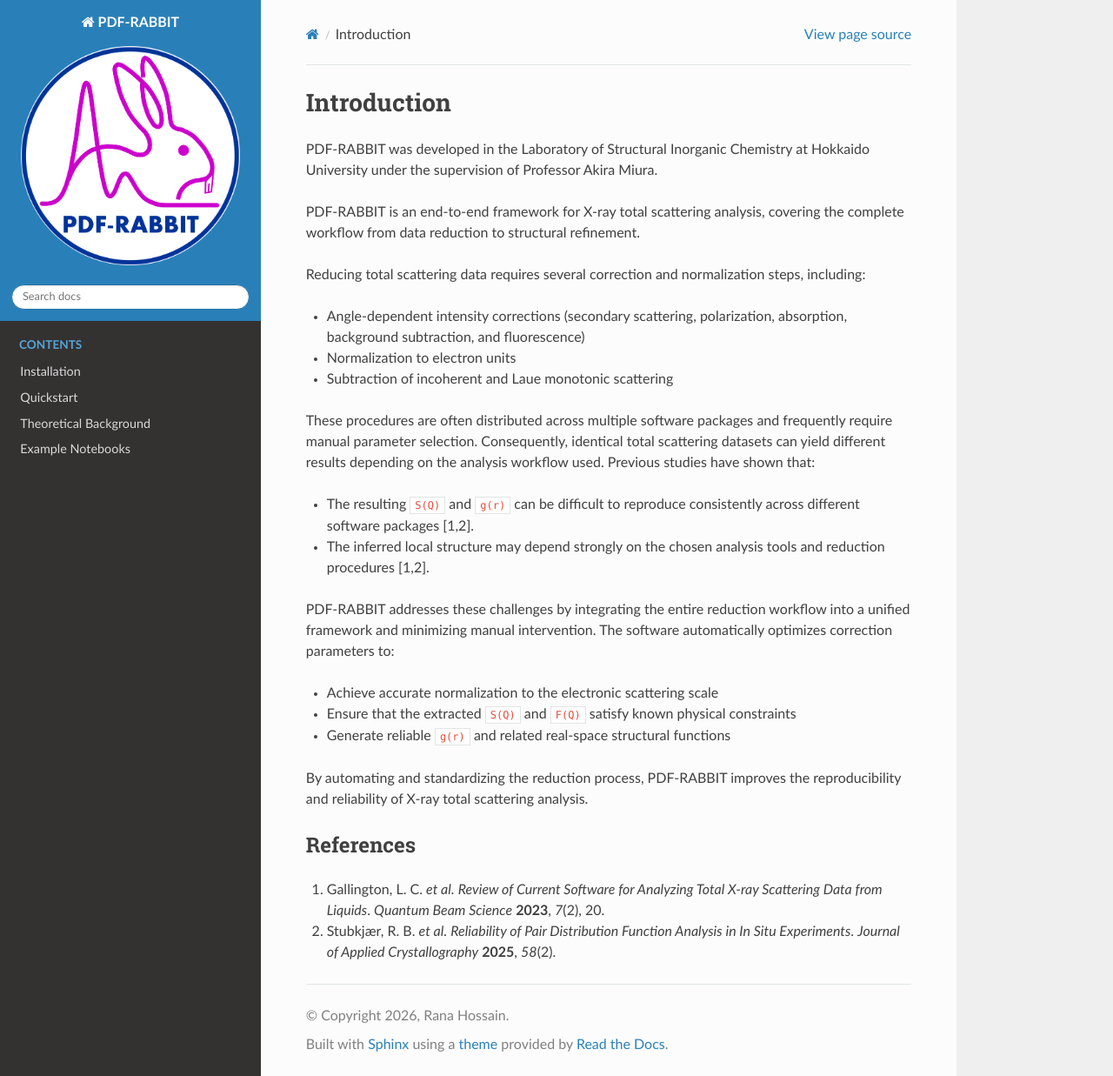
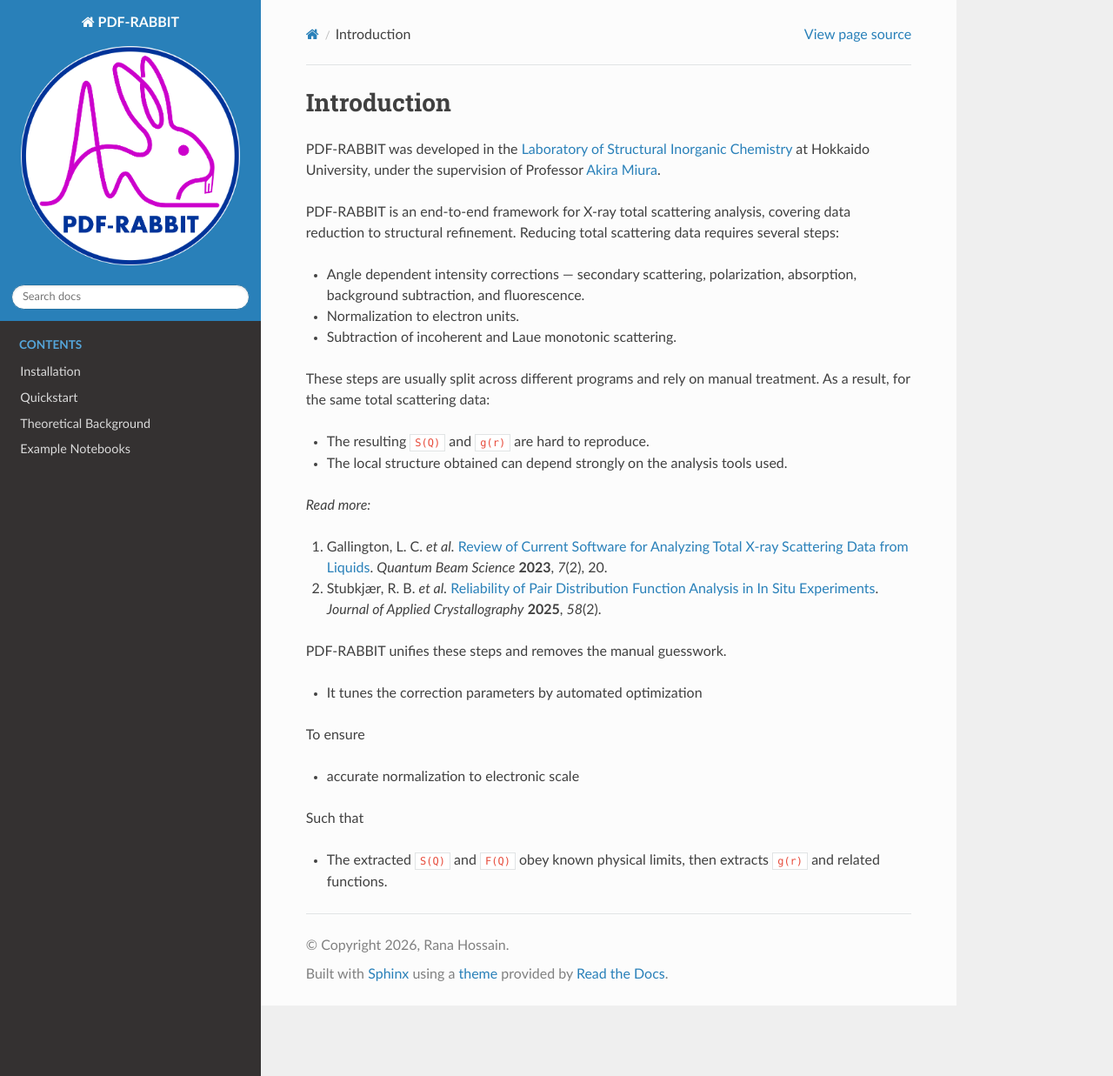
Before and after one commit to Rana-Phy/PDF-RABBIT, a Sphinx documentation site: the page built from docs/introduction.md, in a window 1280 px wide and 1237 px high. Shown: the whole window at 87% size. Built offline with Sphinx 7.4.7 and the Read the Docs theme 3.1.0, drawn with Linux system fonts in a browser that asks for light colours.

Commit message:
Update introduction.md

```diff
--- a/docs/introduction.md
+++ b/docs/introduction.md
@@ -1,29 +1,26 @@
 # Introduction
 
-PDF-RABBIT was developed in the Laboratory of Structural Inorganic Chemistry at Hokkaido University under the supervision of Professor Akira Miura.
+PDF-RABBIT was developed in the [Laboratory of Structural Inorganic Chemistry](https://strchem.eng.hokudai.ac.jp/) at Hokkaido University, under the supervision of Professor [Akira Miura](https://researchmap.jp/amiura).
 
-PDF-RABBIT is an end-to-end framework for X-ray total scattering analysis, covering the complete workflow from data reduction to structural refinement.
+PDF-RABBIT is an end-to-end framework for X-ray total scattering analysis, covering data reduction to structural refinement.
+Reducing total scattering data requires several steps:
+- Angle dependent intensity corrections — secondary scattering, polarization, absorption, background subtraction, and fluorescence.
+- Normalization to electron units.
+- Subtraction of incoherent and Laue monotonic scattering.
 
-Reducing total scattering data requires several correction and normalization steps, including:
+These steps are usually split across different programs and rely on manual treatment. As a result, for the same total scattering data:
+- The resulting `S(Q)` and `g(r)` are hard to reproduce.
+- The local structure obtained can depend strongly on the analysis tools used.
 
-- Angle-dependent intensity corrections (secondary scattering, polarization, absorption, background subtraction, and fluorescence)
-- Normalization to electron units
-- Subtraction of incoherent and Laue monotonic scattering
+*Read more:*
+1. Gallington, L. C. *et al.* [Review of Current Software for Analyzing Total X-ray Scattering Data from Liquids](https://doi.org/10.3390/qubs7020020). *Quantum Beam Science* **2023**, *7*(2), 20.
+2. Stubkjær, R. B. *et al.* [Reliability of Pair Distribution Function Analysis in In Situ Experiments](https://doi.org/10.1107/S1600576725001694). *Journal of Applied Crystallography* **2025**, *58*(2).
 
-These procedures are often distributed across multiple software packages and frequently require manual parameter selection. Consequently, identical total scattering datasets can yield different results depending on the analysis workflow used. Previous studies have shown that:
+PDF-RABBIT unifies these steps and removes the manual guesswork.
+- It tunes the correction parameters by automated optimization
 
-- The resulting `S(Q)` and `g(r)` can be difficult to reproduce consistently across different software packages [1,2].
-- The inferred local structure may depend strongly on the chosen analysis tools and reduction procedures [1,2].
+To ensure
+- accurate normalization to electronic scale
 
-PDF-RABBIT addresses these challenges by integrating the entire reduction workflow into a unified framework and minimizing manual intervention. The software automatically optimizes correction parameters to:
-
-- Achieve accurate normalization to the electronic scattering scale
-- Ensure that the extracted `S(Q)` and `F(Q)` satisfy known physical constraints
-- Generate reliable `g(r)` and related real-space structural functions
-
-By automating and standardizing the reduction process, PDF-RABBIT improves the reproducibility and reliability of X-ray total scattering analysis.
-
-## References
-
-1. Gallington, L. C. *et al.* *Review of Current Software for Analyzing Total X-ray Scattering Data from Liquids*. *Quantum Beam Science* **2023**, *7*(2), 20.
-2. Stubkjær, R. B. *et al.* *Reliability of Pair Distribution Function Analysis in In Situ Experiments*. *Journal of Applied Crystallography* **2025**, *58*(2).
+Such that
+- The extracted `S(Q)` and `F(Q)` obey known physical limits, then extracts `g(r)` and related functions.
```
